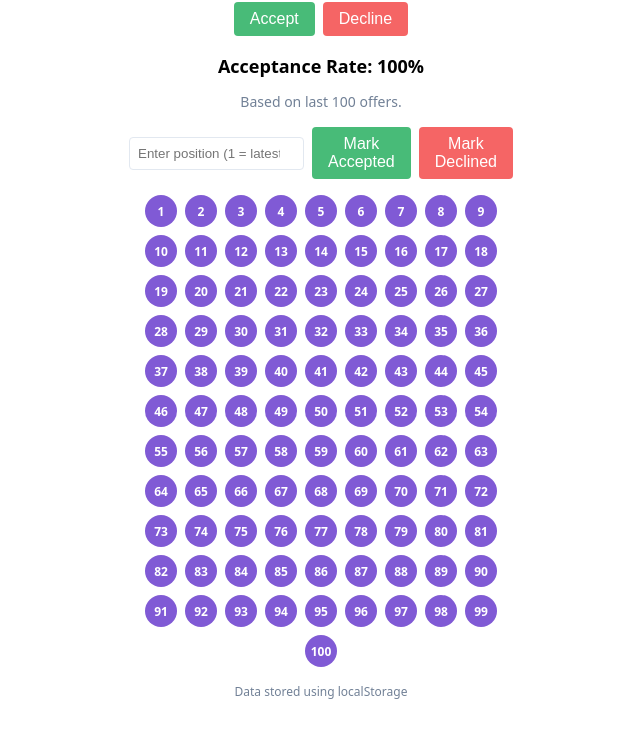
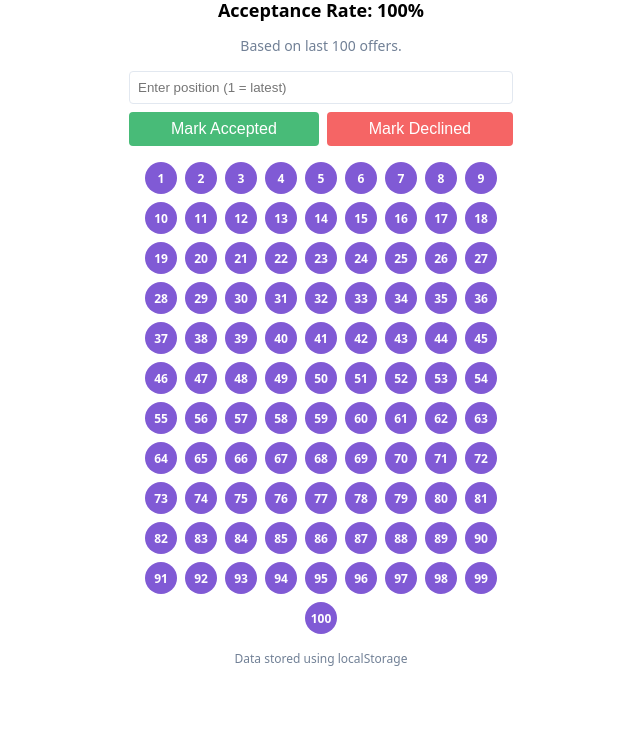
Before and after one commit to ManikantaNari/DoorDash, a plain HTML site: page index.html in a window 1280 px wide. Shown: the part 90-838 px from the top of the page, without its empty margins (319-959 px from the left). After the commit the page ends 805 px from the top, so only its background shows below. Drawn offline with Linux system fonts and the light colour scheme.

Commit message:
Bug Fixes

```diff
--- a/index.html
+++ b/index.html
@@ -11,8 +11,6 @@
 </head>
 <body>
   <div class="container">
-    <h1>Acceptance Rate Tracker</h1>
-
     <div class="button-group">
       <button class="btn btn-accept" id="btnAccept">Accept</button>
       <button class="btn btn-decline" id="btnDecline">Decline</button>
--- a/styles/styles.css
+++ b/styles/styles.css
@@ -3,25 +3,30 @@ body {
   margin: 0;
   padding: 20px;
 }
+
 .container {
   padding: 1rem;
   width: 100%;
   max-width: 24rem;
   margin: 0 auto;
 }
+
 h1 {
   font-size: 1.25rem;
   font-weight: bold;
   margin-bottom: 1rem;
   text-align: center;
 }
+
 .button-group {
   margin-bottom: 1rem;
   display: flex;
-    flex-direction: column;
-    align-items: center;
+  flex-direction: row; /* Force horizontal layout on all screen sizes */
   justify-content: center;
+  gap: 0.5rem;
+  flex-wrap: wrap; /* Ensure it wraps if space is tight */
 }
+
 .btn {
   padding: 0.5rem 1rem;
   border-radius: 0.25rem;
@@ -29,46 +34,60 @@ body {
   border: none;
   cursor: pointer;
   font-size: 1rem;
-    width: 100%;
-    margin-bottom: 0.5rem;
+  flex: 1 1 auto;
+  min-width: 45%;
 }
+
 .btn-accept {
   background-color: #48bb78;
 }
+
 .btn-decline {
   background-color: #f56565;
 }
+
 .stats {
   margin-bottom: 1rem;
   text-align: center;
 }
+
 .rate {
   font-size: 1.125rem;
   font-weight: 600;
   margin-bottom: 0.25rem;
 }
+
 .subtitle {
   font-size: 0.875rem;
   color: #718096;
 }
+
 .edit-section {
   margin-bottom: 1rem;
   display: flex;
-    flex-direction: column;
+  flex-direction: row; /* Force horizontal layout */
+  flex-wrap: wrap;
+  align-items: center;
+  justify-content: center;
+  gap: 0.5rem;
 }
+
 .edit-input {
   padding: 0.5rem;
   border: 1px solid #e2e8f0;
   border-radius: 0.25rem;
   width: 100%;
-    margin-bottom: 0.5rem;
+  max-width: 100%;
+  flex: 1 1 100%;
 }
+
 .offer-grid {
   display: flex;
   flex-wrap: wrap;
   gap: 0.5rem;
   justify-content: center;
 }
+
 .offer-item {
   width: 2rem;
   height: 2rem;
@@ -80,33 +99,18 @@ body {
   color: white;
   border-radius: 9999px;
 }
+
 .offer-accepted {
   background-color: #805ad5;
 }
+
 .offer-declined {
   background-color: #f56565;
 }
+
 .storage-status {
   text-align: center;
   font-size: 0.75rem;
   color: #718096;
   margin-top: 1rem;
 }
-  @media (min-width: 640px) {
-    .button-group {
-      flex-direction: row;
-      column-gap: 0.5rem;
-    }
-    .btn {
-      width: auto;
-      margin-bottom: 0;
-    }
-    .edit-section {
-      flex-direction: row;
-      align-items: center;
-      column-gap: 0.5rem;
-    }
-    .edit-input {
-      margin-bottom: 0;
-    }
-  }
```
Lines whose indentation alone changed are shown as unchanged.
